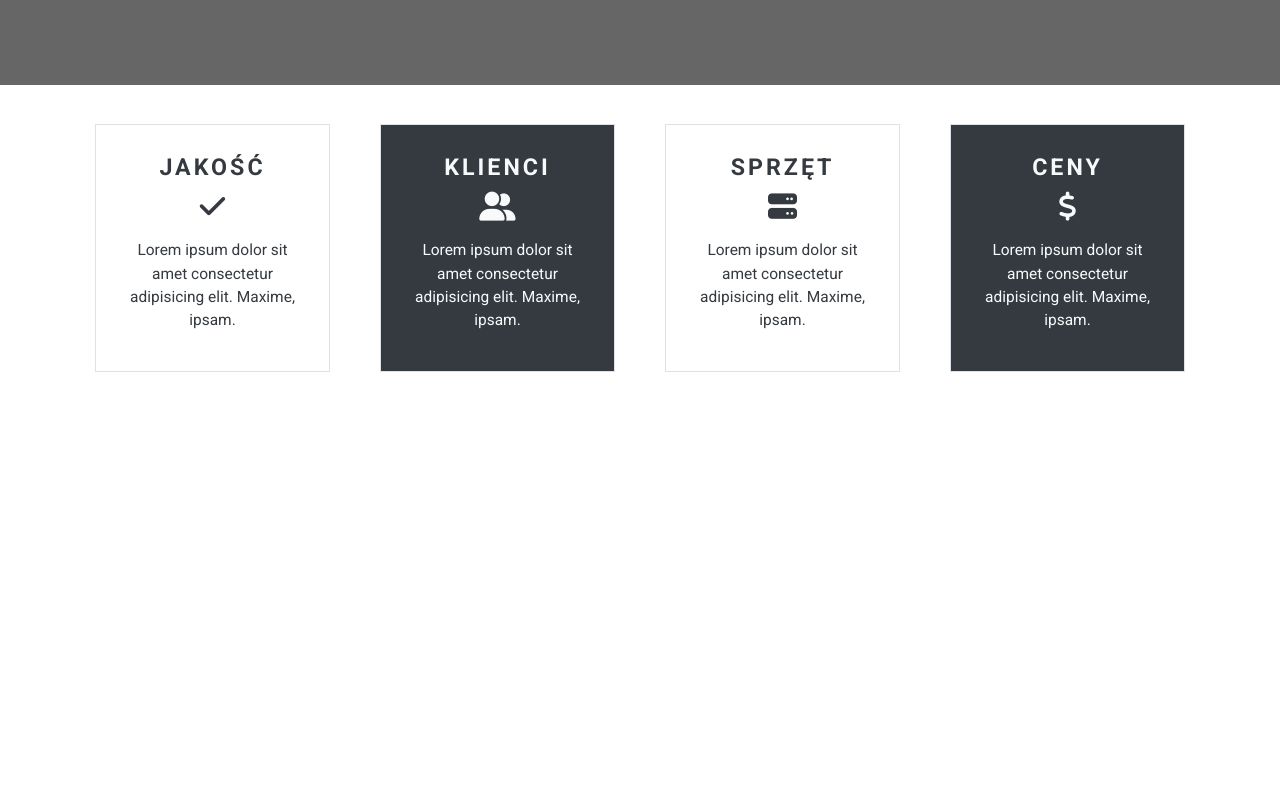
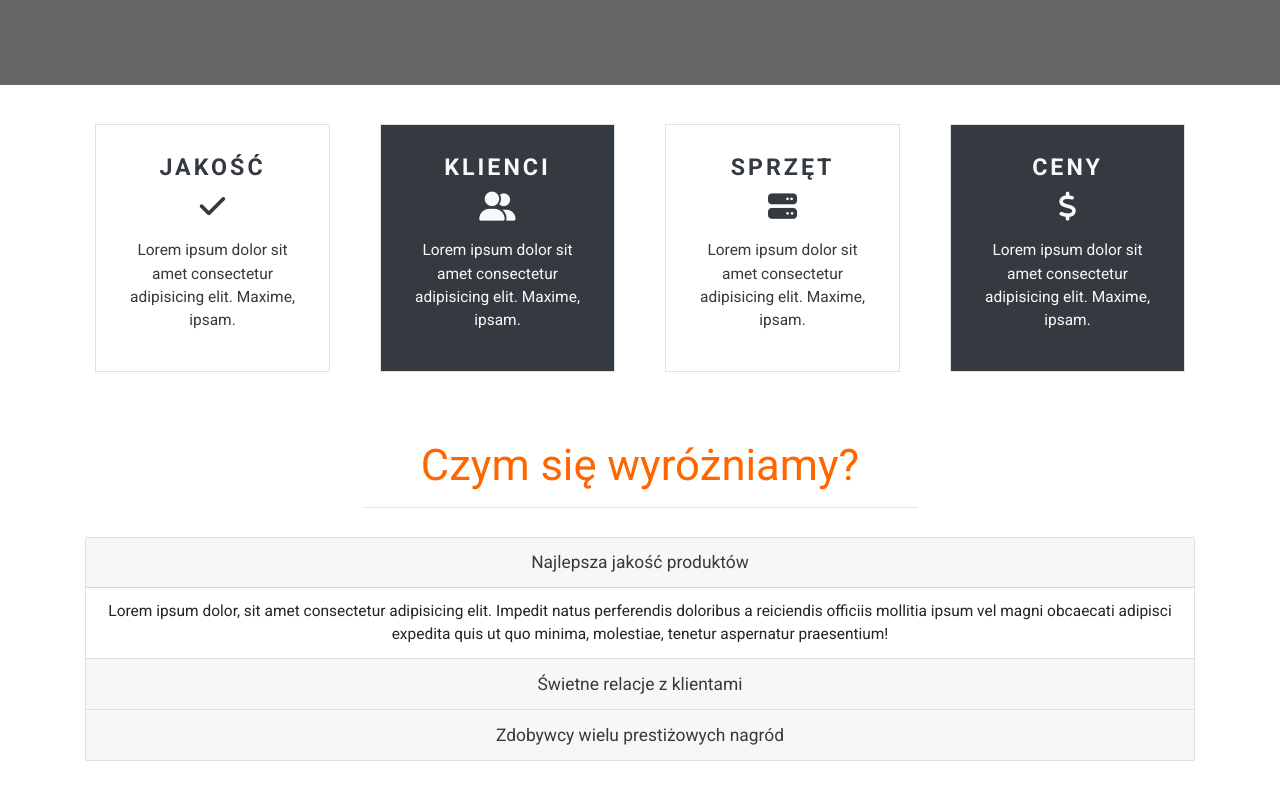
Before and after one commit to SzulcMarcin/project-studio, a plain HTML site: page index.html in a window 1280 px wide. Shown: the part 496-1296 px from the top of the page. Drawn offline with nearby package versions, Linux system fonts and the light colour scheme.

Commit message:
add collapse to aboutus section

```diff
--- a/index.html
+++ b/index.html
@@ -5,23 +5,17 @@
     <meta charset="UTF-8">
     <meta name="viewport" content="width=device-width, initial-scale=1.0">
     <title>StudioMX</title>
-
     <link rel="stylesheet" href="https://stackpath.bootstrapcdn.com/bootstrap/4.5.2/css/bootstrap.min.css"
         integrity="sha384-JcKb8q3iqJ61gNV9KGb8thSsNjpSL0n8PARn9HuZOnIxN0hoP+VmmDGMN5t9UJ0Z" crossorigin="anonymous">
-
     <link href="https://fonts.googleapis.com/css2?family=Roboto:wght@400;700&display=swap" rel="stylesheet">
-
     <link rel="stylesheet" href="/style.css">
-
     <script src="https://kit.fontawesome.com/54ce1bb86a.js" crossorigin="anonymous"></script>
-
 </head>
 
 <body>
-
     <nav class="navbar navbar-expand-lg navbar-light bg-light py-4 fixed-top">
         <div class="container">
-            <a class="navbar-brand px-4" href="#"><i class="fas fa-camera-retro orange orange-color"></i>MX Studio</a>
+            <a class="navbar-brand px-4" href="#"><i class="fas fa-camera-retro orange orange-color px-3"></i>MX Studio</a>
             <button class="navbar-toggler border-0" type="button" data-toggle="collapse"
                 data-target="#navbarNavAltMarkup" aria-controls="navbarNavAltMarkup" aria-expanded="false"
                 aria-label="Toggle navigation">
@@ -54,7 +48,6 @@
                             <div class="path-rotation"></div>
                         </div>
                     </div>
-
                 </div>
             </button>
             <div class="collapse navbar-collapse" id="navbarNavAltMarkup">
@@ -67,6 +60,7 @@
             </div>
         </div>
     </nav>
+
     <header id="home">
         <div class="hero-shadow"></div>
         <div
@@ -74,9 +68,7 @@
             <p class="display-1">MX Studio</p>
             <p class="header-text mb-5">Lorem ipsum dolor sit amet consectetur, adipisicing elit.</p>
             <a href="#aboutus" class="btn btn-outline-light">Poznaj nas!</a>
-
         </div>
-
 
     </header>
     <main>
@@ -87,32 +79,90 @@
                         <div class="about-box m-3 p-4 p-lg-5 border">
                             <h3 class="text-dark">Jakość</h3>
                             <p class="about-icon text-dark"><i class="fas fa-check"></i></p>
-                            <p class="text-dark">Lorem ipsum dolor sit amet consectetur adipisicing elit. Maxime, ipsam.</p>
+                            <p class="text-dark">Lorem ipsum dolor sit amet consectetur adipisicing elit. Maxime, ipsam.
+                            </p>
                         </div>
                     </div>
                     <div class="col-12 col-md-6 col-lg-3">
                         <div class="about-box m-3 p-4 p-lg-5 border bg-dark text-light">
                             <h3 class="text-light">Klienci</h3>
                             <p class="about-icon text-light"><i class="fas fa-user-friends"></i></p>
-                            <p class="text-light">Lorem ipsum dolor sit amet consectetur adipisicing elit. Maxime, ipsam.</p>
+                            <p class="text-light">Lorem ipsum dolor sit amet consectetur adipisicing elit. Maxime,
+                                ipsam.</p>
                         </div>
                     </div>
                     <div class="col-12 col-md-6 col-lg-3">
                         <div class="about-box m-3 p-4 p-lg-5 border">
                             <h3 class="text-dark">Sprzęt</h3>
                             <p class="about-icon text-dark"><i class="fas fa-server"></i></p>
-                            <p class="text-dark">Lorem ipsum dolor sit amet consectetur adipisicing elit. Maxime, ipsam.</p>
+                            <p class="text-dark">Lorem ipsum dolor sit amet consectetur adipisicing elit. Maxime, ipsam.
+                            </p>
                         </div>
                     </div>
                     <div class="col-12 col-md-6 col-lg-3">
                         <div class="about-box m-3 p-4 p-lg-5 border bg-dark text-light">
                             <h3 class="text-light">Ceny</h3>
                             <p class="about-icon text-light"><i class="fas fa-dollar-sign"></i></p>
-                            <p class="text-light">Lorem ipsum dolor sit amet consectetur adipisicing elit. Maxime, ipsam.</p>
+                            <p class="text-light">Lorem ipsum dolor sit amet consectetur adipisicing elit. Maxime,
+                                ipsam.</p>
                         </div>
                     </div>
                 </div>
             </div>
+            <div class="container about-info py-5 text-center">
+                <div class="row">
+                    <div class="col">
+                        <p class="display-3 orange-color">Czym się wyróżniamy?</p>
+                        <hr class="w-50 mx-auto mt-4 mb-5">
+                        <div class="accordion" id="accordionExample">
+                            <div class="card">
+                              <div class="card-header" id="headingOne">
+                                <h2 class="mb-0">
+                                  <button class="btn btn-link btn-block text-center text-decoration-none text-dark" type="button" data-toggle="collapse" data-target="#collapseOne" aria-expanded="true" aria-controls="collapseOne">
+                                    Najlepsza jakość produktów
+                                  </button>
+                                </h2>
+                              </div>
+
+                              <div id="collapseOne" class="collapse show" aria-labelledby="headingOne" data-parent="#accordionExample">
+                                <div class="card-body">
+                                  Lorem ipsum dolor, sit amet consectetur adipisicing elit. Impedit natus perferendis doloribus a reiciendis officiis mollitia ipsum vel magni obcaecati adipisci expedita quis ut quo minima, molestiae, tenetur aspernatur praesentium!
+                                </div>
+                              </div>
+                            </div>
+                            <div class="card">
+                              <div class="card-header" id="headingTwo">
+                                <h2 class="mb-0">
+                                  <button class="btn btn-link btn-block text-center text-decoration-none text-dark collapsed" type="button" data-toggle="collapse" data-target="#collapseTwo" aria-expanded="false" aria-controls="collapseTwo">
+                                    Świetne relacje z klientami
+                                  </button>
+                                </h2>
+                              </div>
+                              <div id="collapseTwo" class="collapse" aria-labelledby="headingTwo" data-parent="#accordionExample">
+                                <div class="card-body">
+                                  Lorem ipsum, dolor sit amet consectetur adipisicing elit. Tenetur delectus consectetur sunt at eligendi necessitatibus beatae explicabo maiores reiciendis, saepe non in sint vero dolore minima. Consectetur ad nulla eaque!
+                                </div>
+                              </div>
+                            </div>
+                            <div class="card">
+                              <div class="card-header" id="headingThree">
+                                <h2 class="mb-0">
+                                  <button class="btn btn-link btn-block text-center text-decoration-none text-dark collapsed" type="button" data-toggle="collapse" data-target="#collapseThree" aria-expanded="false" aria-controls="collapseThree">
+                                    Zdobywcy wielu prestiżowych nagród
+                                  </button>
+                                </h2>
+                              </div>
+                              <div id="collapseThree" class="collapse" aria-labelledby="headingThree" data-parent="#accordionExample">
+                                <div class="card-body">
+                                  Lorem ipsum dolor sit amet consectetur adipisicing elit. Sapiente perferendis iure similique placeat officiis. Totam, doloribus labore dolorum, necessitatibus asperiores harum optio, magni ut corrupti eos provident sed minus quibusdam?
+                                </div>
+                              </div>
+                            </div>
+                          </div>
+                    </div>
+                </div>
+            </div>
+
 
         </section>
     </main>
--- a/script.js
+++ b/script.js
@@ -1,3 +1,5 @@
+// button
+
 $('document').ready(function () {
     var trigger = $('#hamburger'),
         isClosed = true;
--- a/style.css
+++ b/style.css
@@ -710,3 +710,7 @@ button:focus {
   .about-icon {
       font-size: 3rem;
   }
+
+  #aboutus .btn-link {
+    font-size: 1.8rem;
+  }
```
